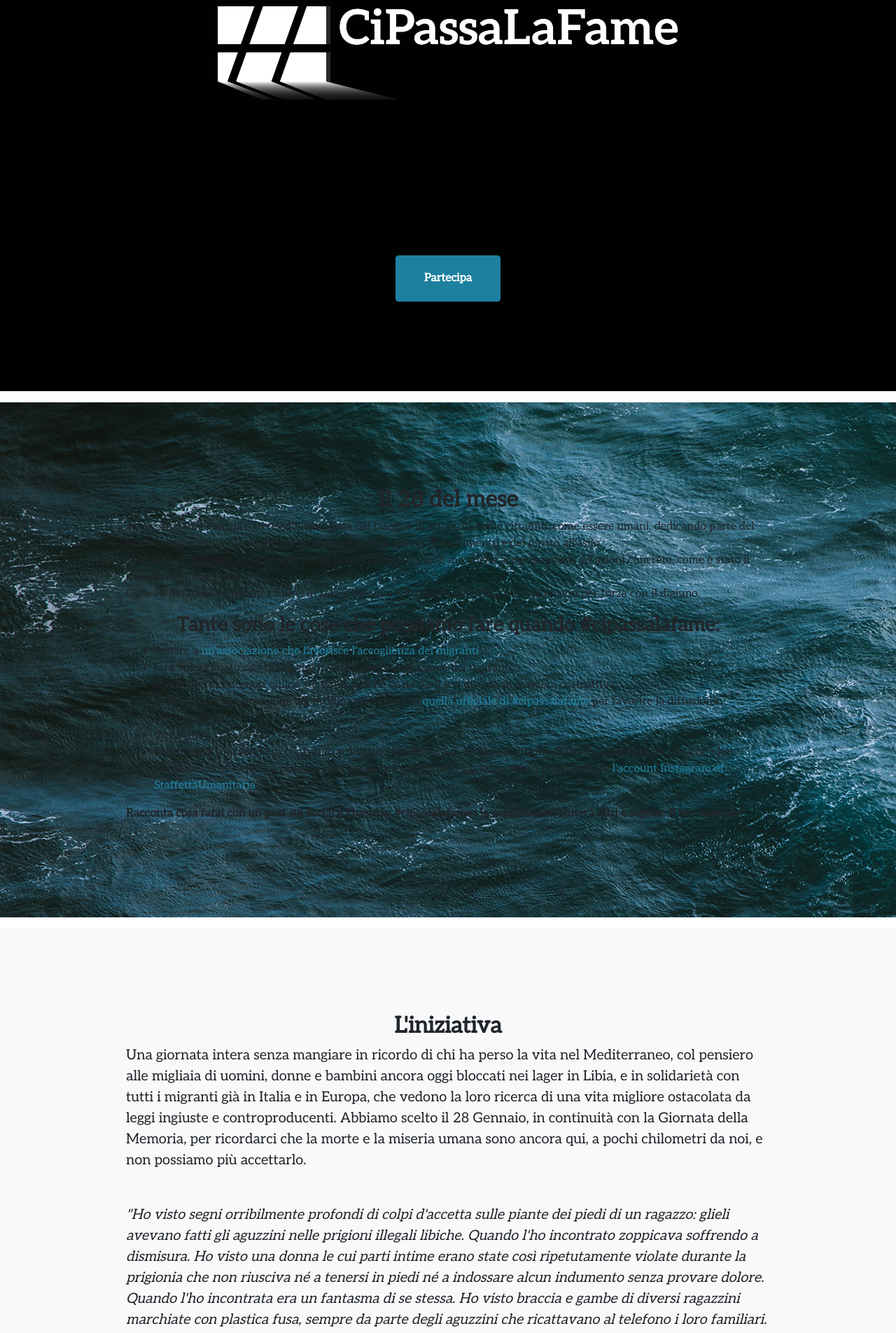
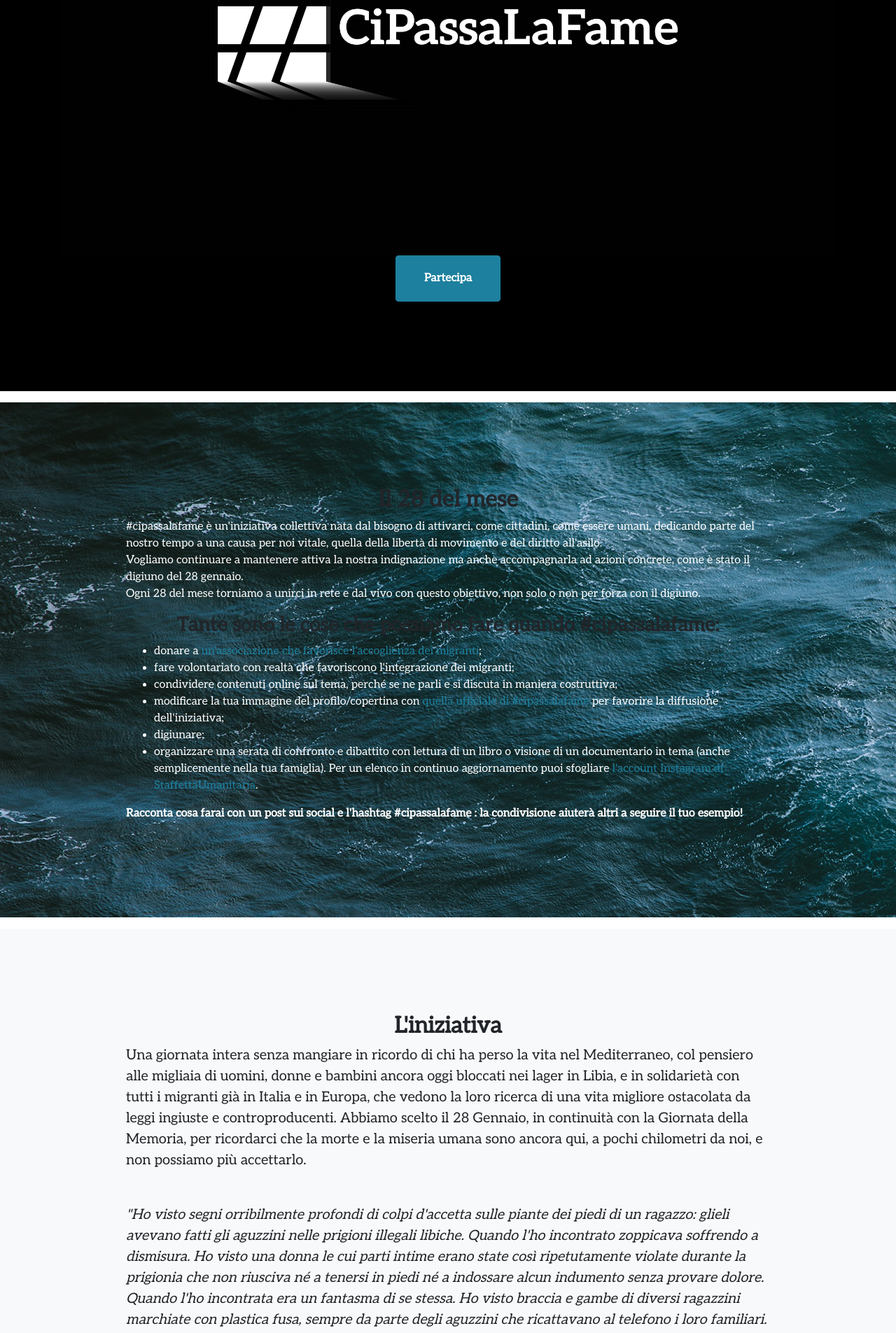
Before and after one commit to ondata/cipassalafame, a Jekyll site: the page built from index.md, in a window 1280 px wide. Shown: the part 469-2374 px from the top of the page at 70% size. Built offline with Jekyll 4.4.1, drawn with Linux system fonts in a browser that asks for light colours.

Commit message:
Update stylish-portfolio.css

```diff
--- a/css/stylish-portfolio.css
+++ b/css/stylish-portfolio.css
@@ -388,10 +388,12 @@ a:hover, a:focus, a:active {
 
 #inCorso li {
   text-align: left !important;
+  color: white;
 }
 
 #inCorso p {
   text-align: left !important;
+  color: white;
 }
 
 #inCorso {
```
